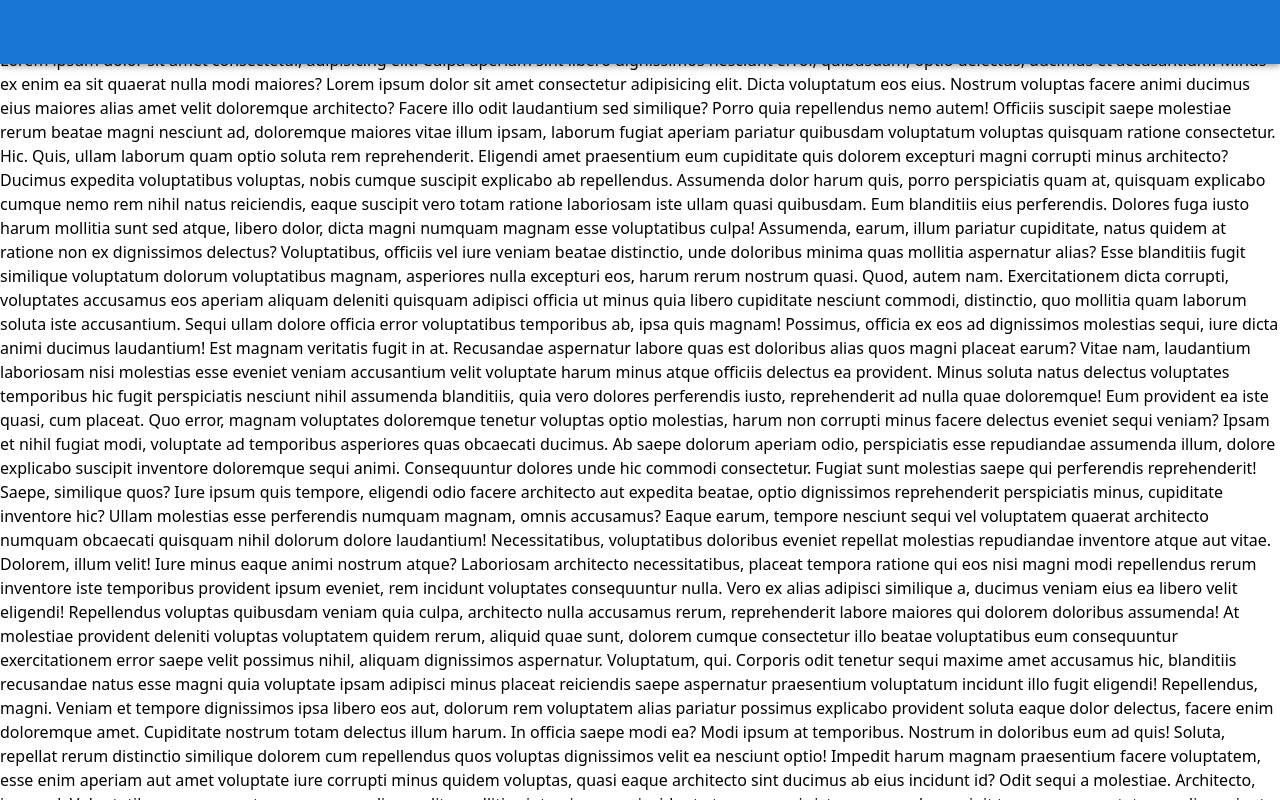
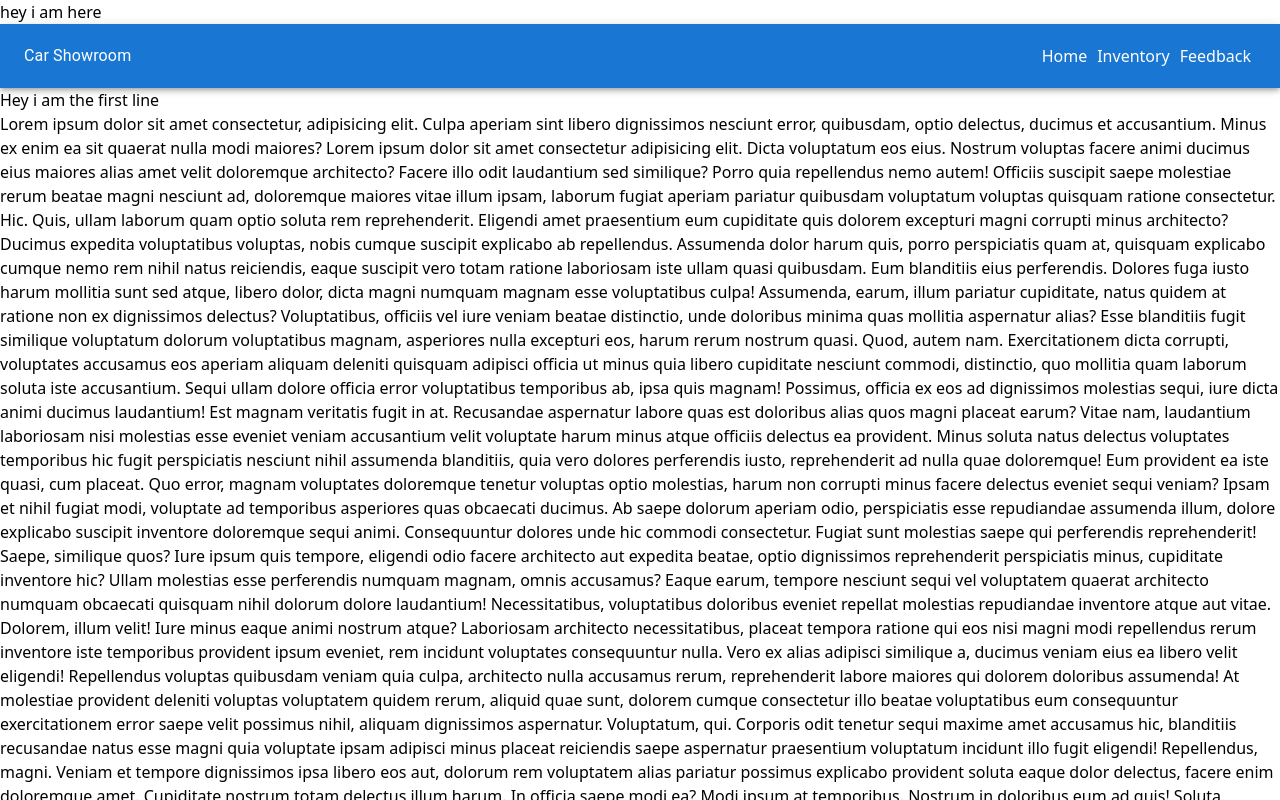
Before and after one commit to s3nsh1-dev/car-dashboard-pp, a React (Vite) app: page / in a window 1280 px wide. Shown: the top 800 px of the page. Built offline with nearby package versions, Linux system fonts and the light colour scheme.

Commit message:
Navbar in progress

```diff
--- a/src/components/navbar/NavigationBar.tsx
+++ b/src/components/navbar/NavigationBar.tsx
@@ -1,10 +1,39 @@
-import React from "react";
-import { AppBar, Toolbar } from "@mui/material";
+import { useState } from "react";
+import { AppBar, Toolbar, Box, Typography } from "@mui/material";
+import MenuOpenIcon from "@mui/icons-material/MenuOpen";
+import CloseFullscreenIcon from "@mui/icons-material/CloseFullscreen";
+import IconButton from "@mui/material/IconButton";
+import TraverseBox from "./TraverseBox";
 
 const NavigationBar = () => {
+  const [iconShow, setIconShow] = useState(false);
+  const toggleIcon = () => {
+    setIconShow(!iconShow);
+  };
   return (
-    <AppBar>
-      <Toolbar></Toolbar>
+    <AppBar position='sticky'>
+      <Toolbar sx={{ justifyContent: "space-between" }}>
+        <Typography>Car Showroom</Typography>
+        <Box sx={{ display: { xs: "none", sm: "flex" } }}>
+          <TraverseBox />
+        </Box>
+        <Box sx={{ display: { xs: "flex", sm: "none" } }}>
+          <IconButton
+            edge='start'
+            onClick={toggleIcon}
+            aria-label='open drawer'
+            sx={{
+              display: { xs: "flex", sm: "none" },
+            }}
+          >
+            {iconShow ? (
+              <CloseFullscreenIcon sx={{ color: "white" }} />
+            ) : (
+              <MenuOpenIcon sx={{ color: "white" }} />
+            )}
+          </IconButton>
+        </Box>
+      </Toolbar>
     </AppBar>
   );
 };
```
